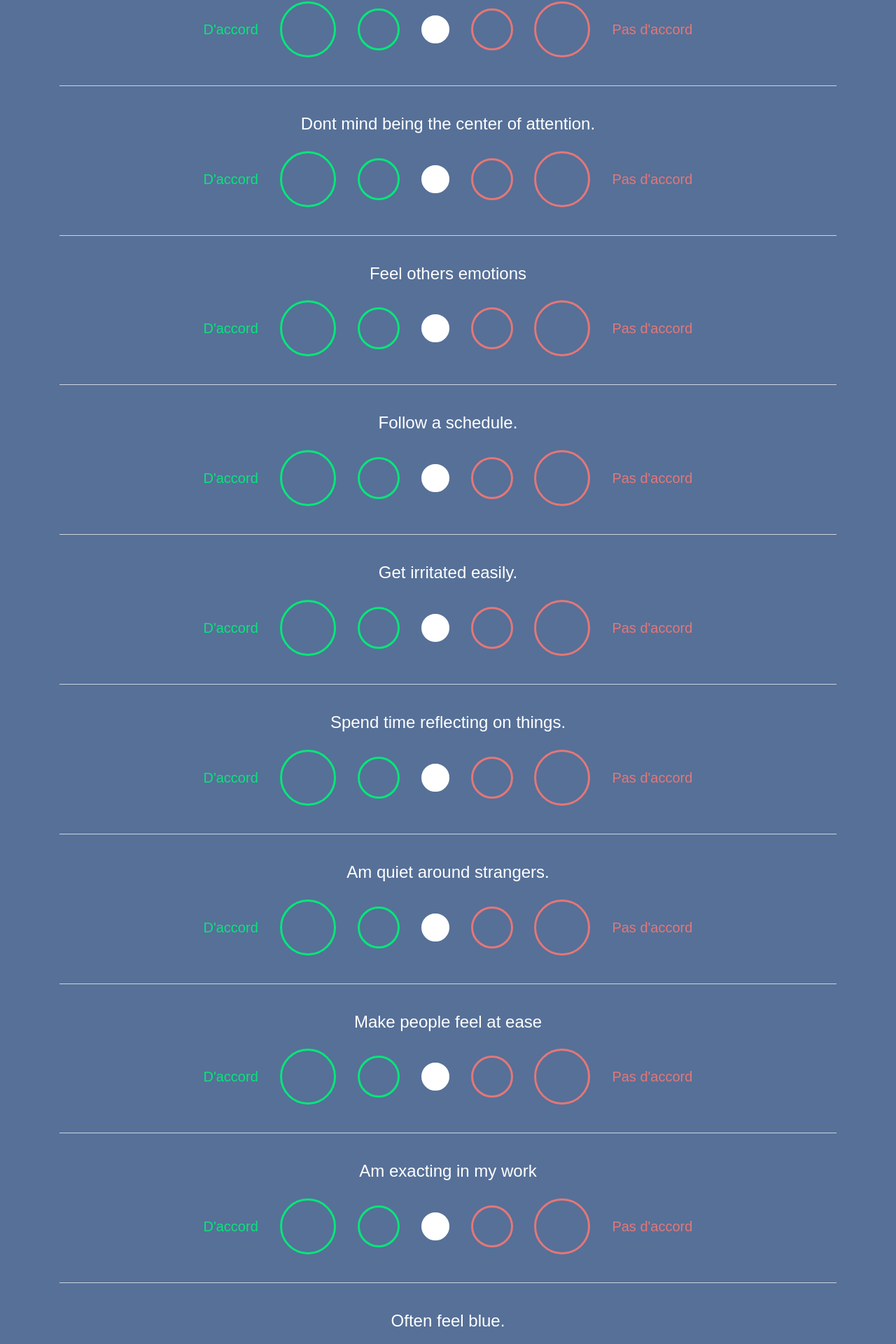
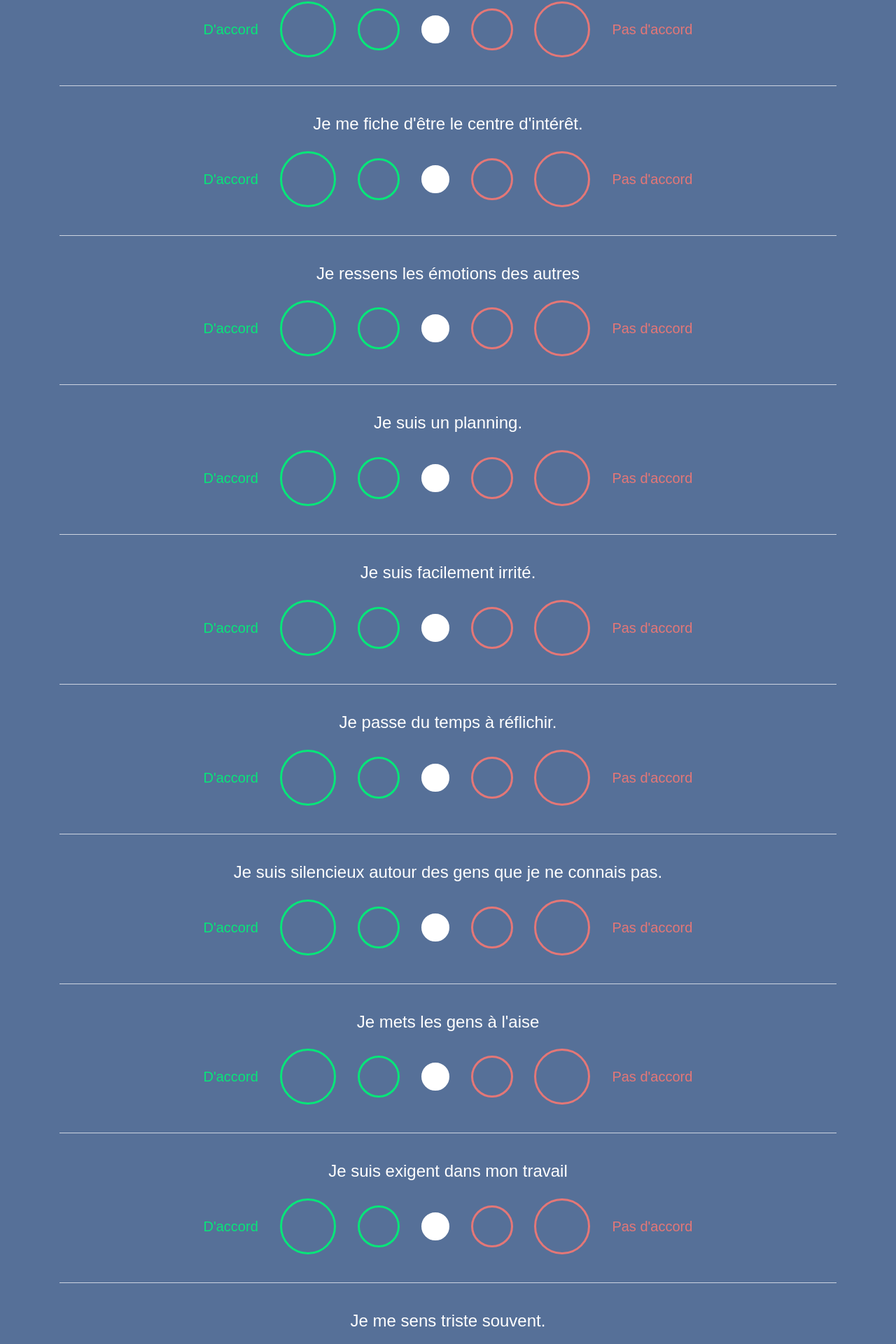
Before and after one commit to sunwize/pfe_5A_app, a Vue app: page /quizz-big5 in a window 1280 px wide. Shown: the part 8485-10405 px from the top of the page at 70% size. Built offline with nearby package versions, Linux system fonts and the light colour scheme; a web font is replaced by a local one.

Commit message:
Update QuizzBIG5.vue

```diff
--- a/src/views/QuizzBIG5.vue
+++ b/src/views/QuizzBIG5.vue
@@ -61,16 +61,16 @@ export default {
                     { text: 'Shirk my duties.\n', choice: 3 },
                     { text: 'Have frequent mood swings.\n', choice: 3 },
                     { text: 'Use difficult words.\n', choice: 3 },
-                    { text: 'Dont mind being the center of attention.\n', choice: 3 },
-                    { text: 'Feel others emotions\n', choice: 3 },
-                    { text: 'Follow a schedule.\n', choice: 3 },
-                    { text: 'Get irritated easily.\n', choice: 3 },
-                    { text: 'Spend time reflecting on things.\n', choice: 3 },
-                    { text: 'Am quiet around strangers.\n', choice: 3 },
-                    { text: 'Make people feel at ease\n', choice: 3 },
-                    { text: 'Am exacting in my work\n', choice: 3 },
-                    { text: 'Often feel blue.\n', choice: 3 },
-                    { text: 'Am full of ideas.\n', choice: 3 }
+                    { text: 'Je me fiche d\'être le centre d\'intérêt.\n', choice: 3 },
+                    { text: 'Je ressens les émotions des autres\n', choice: 3 },
+                    { text: 'Je suis un planning.\n', choice: 3 },
+                    { text: 'Je suis facilement irrité.\n', choice: 3 },
+                    { text: 'Je passe du temps à réflichir.\n', choice: 3 },
+                    { text: 'Je suis silencieux autour des gens que je ne connais pas.\n', choice: 3 },
+                    { text: 'Je mets les gens à l\'aise\n', choice: 3 },
+                    { text: 'Je suis exigent dans mon travail\n', choice: 3 },
+                    { text: 'Je me sens triste souvent.\n', choice: 3 },
+                    { text: 'J\'ai beaucoup d\'idées.\n', choice: 3 }
       ],
       result: ''
     }
```
